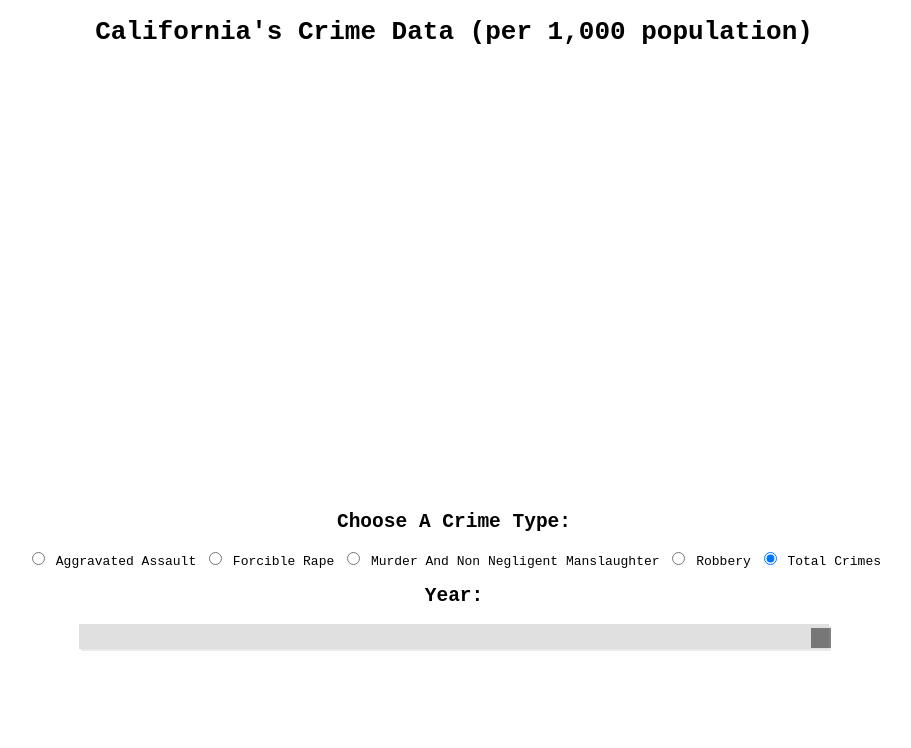
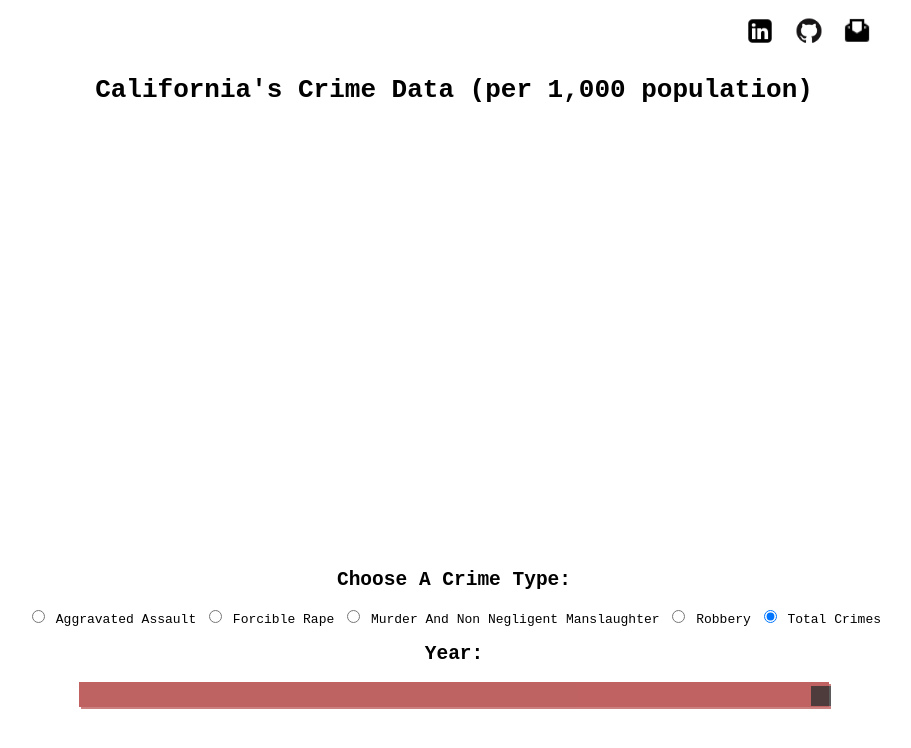
Before and after one commit to juliuswuwu/california_crime_data_project, a website with bundled scripts: page index.html in a window 1280 px wide. Shown: the whole page, without its empty margins (186-1097 px from the left). Built offline with nearby package versions, Linux system fonts and the light colour scheme.

Commit message:
adding github linkedin email icons

```diff
--- a/index.html
+++ b/index.html
@@ -9,6 +9,17 @@
     <script type="text/javascript" src="//d3js.org/d3.v3.min.js"></script>
     <title>California's crime data</title>
 </head>
+<header>
+        <a href="https://www.linkedin.com/in/juliuswu/">
+            <img src="/image/linkedin.png"></img>
+        </a>
+        <a href="https://github.com/juliuswuwu">
+            <img id="github" src="/image/github.png"></img>
+        </a>
+        <a href="mailto:juliuswu1994@gmail.com">
+            <img id="email" src="/image/email.png"></img>
+        </a>
+</header>
 <body>
     <h1 id="header">California's Crime Data (per 1,000 population)</h1>
     <div id='map' style="position:relative; width: 700px; height: 400px;"></div>
@@ -44,10 +55,11 @@
         </div>
     </div>
 
-    <div id= "table-container">
-    <div id='table'></div>
     </div>
 
     <script src="dist/main.js"></script>
 </body>
+
+
+
 </html>
--- a/src/index.js
+++ b/src/index.js
@@ -40,9 +40,7 @@ const lowColor = '#F8B6B5';
 
 let d3Mapping = (year, type, lowColor, highColor) =>(
     d3.csv(`./clean_data/CaliforniaCrimeData-${year}.csv`, function(data){
-        // h1.innerHTML = `California ${CrimeTitle(type)}* by County in ${year}`;
         textYear.innerHTML = `${year}`;
-
         let dataArr = [];
         for (let i = 0; i < data.length; i++) {
             dataArr.push(parseFloat(data[i][`${type}`]))
@@ -200,8 +198,6 @@ for (let i = 0; i < radios.length; i++) {
         return table;
     }
 
-
-
     let yearTable = (year) => (
         d3.csv(`./clean_data/CaliforniaCrimeData-${year}.csv`, function (data) {
             var columns = ['year', 'county', 'aggravated_assault', 'forcible_rape', 'murder_and_non_negligent_manslaughter', 'robbery', 'total_crimes']
@@ -209,6 +205,5 @@ for (let i = 0; i < radios.length; i++) {
         })
         )
 
-// Initializing
 d3Mapping(slider.value, crimeRateType, lowColor, highColor);
 yearTable(slider.value);
--- a/src/styles.css
+++ b/src/styles.css
@@ -1,8 +1,37 @@
+header{
+  width: auto;
+  text-align: right;
+  margin: auto;
+  max-width: 850px;
+  width: 80%;
+  height: 50px;
+  display: flex;
+  justify-content: flex-end;
+  align-items: center;
+}
+
+a {
+    text-decoration: none;
+}
+
+img{
+  padding: 10px;
+  -webkit-transform: scale(0.9);
+}
+
+#github{
+    -webkit-transform: scale(0.78);
+}
+
+#email{
+  -webkit-transform: scale(1.2);
+}
 body{
   text-align: center;
   display: block;
   font-family: monospace;
 }
+
 .map {
     display: block;
     margin: auto;
@@ -55,9 +84,9 @@ div#map{
   -webkit-appearance: none;
   width: 100%;
   height: 25px;
-  background: #d3d3d3;
+  background: #b13b3b;
   outline: none;
-  opacity: 0.7;
+  opacity: 0.8;
   -webkit-transition: .2s;
   transition: opacity .2s;
 }
@@ -78,7 +107,7 @@ div#map{
 .slider::-moz-range-thumb {
   width: 25px;
   height: 25px;
-  background: #4CAF50;
+  background: rgb(249, 249, 249);
   cursor: pointer;
 }
 
```
Also changed, not shown: dist/main.js, image/email.png (added), image/github.png (added), image/linkedin.png (added).
